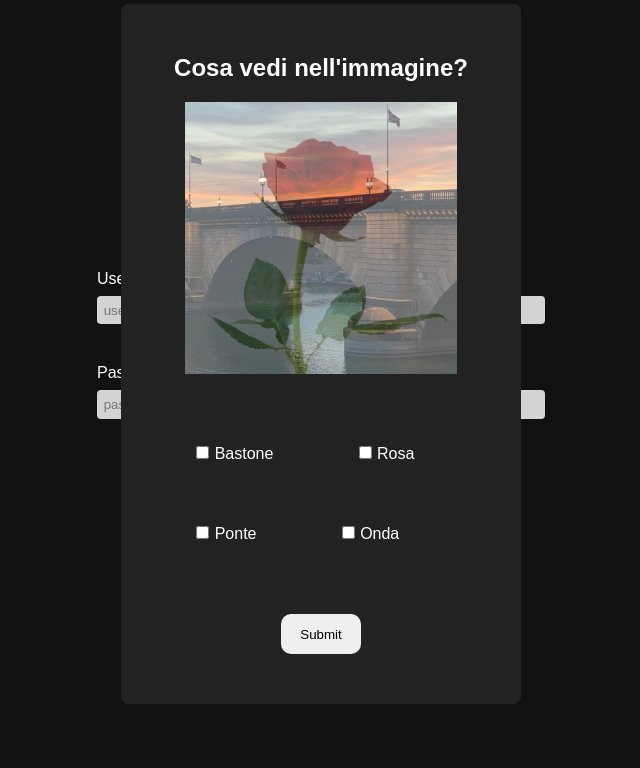
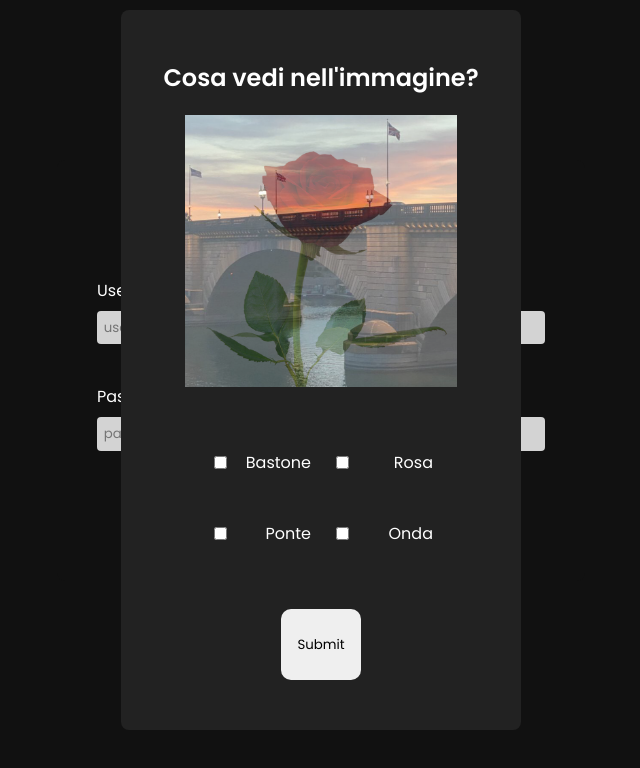
Before and after one commit to dotseventeam/demo-captcha, a plain HTML site: page index.html in a window 1280 px wide. Both pictures are taken after a click on the input "Entra". Shown: the whole page, without its empty margins (319-959 px from the left). Drawn offline with Linux system fonts and the light colour scheme.

Commit message:
minor style fixes

```diff
--- a/index.html
+++ b/index.html
@@ -7,6 +7,9 @@
     <meta name="viewport" content="width=device-width, initial-scale=1.0">
     <title>.7 CAPTCHA [Demo]</title>
     <link rel="stylesheet" href="/main.css">
+    <link rel="preconnect" href="https://fonts.googleapis.com">
+    <link rel="preconnect" href="https://fonts.gstatic.com" crossorigin>
+    <link href="https://fonts.googleapis.com/css2?family=Poppins:wght@400;600&display=swap" rel="stylesheet">
 </head>
 
 <body>
--- a/main.css
+++ b/main.css
@@ -6,7 +6,7 @@
 
 body {
     color: white;
-    font-family: sans-serif;
+    font-family: 'Poppins', sans-serif;
     display: flex;
     flex-direction: column;
     align-items: center;
@@ -49,6 +49,7 @@ body {
 }
 
 .login-form input {
+    font-family: 'Poppins', sans-serif;
     background-color: lightgrey;
     padding: 0.5em;
     border-style: none;
@@ -63,6 +64,10 @@ body {
     height: 40px;
     border-radius: 10px;
     border: none;
+    font-family: 'Poppins', sans-serif;
+    font-weight: bold;
+    color: #111;
+    background-color: greenyellow;
 }
 
 
@@ -103,14 +108,19 @@ body {
     display: flex;
     flex-wrap: wrap;
     align-items: center;
+    justify-content: center;
     margin-top: 40px;
     margin-bottom: 20px;
     height: 20vh;
 }
 
 .captcha-opt-container {
-    margin-left: 40px;
-    margin-right: 40px;
+    display: flex;
+    align-items: center;
+    margin-left: 10px;
+    margin-right: 10px;
+    justify-content: space-between;
+    flex-basis: 30%;
 }
 
 .captcha-opt {
@@ -121,9 +131,10 @@ body {
 
 #captcha-submit {
     width: 80px;
-    height: 40px;
+    height: 80px;
     border-radius: 10px;
     margin-top: 20px;
     margin-bottom: 20px;
     border: none;
+    font-family: 'Poppins', sans-serif;
 }
```
